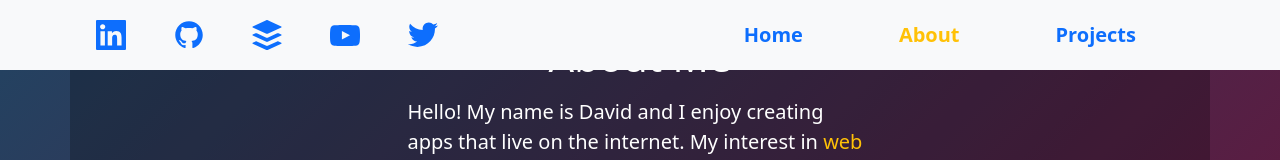
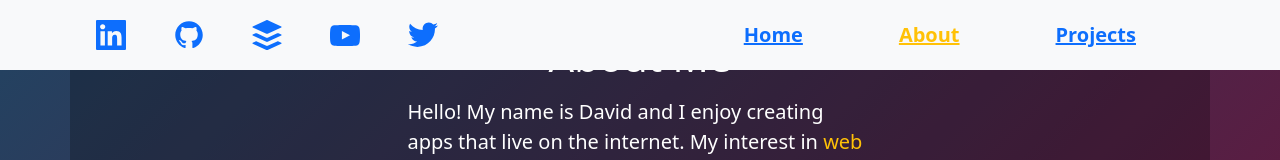
Before and after one commit to asbillt/portfolio-website, a React (Create React App) app: page /about in a window 1280 px wide. Shown: the top 160 px of the page. Built offline with nearby package versions, Linux system fonts and the light colour scheme.

Commit message:
Adds link className.

```diff
--- a/src/Components/NavigationBar.js
+++ b/src/Components/NavigationBar.js
@@ -70,19 +70,19 @@ function NavigationBar() {
         <Nav className="px-md-5 fs-5">
           <NavLink
             to="/"
-            className="linkhover fw-bold px-md-5 py-md-1 py-1 pt-4 text-decoration-none"
+            className="linkhover link fw-bold px-md-5 py-md-1 py-1 pt-4"
           >
             Home
           </NavLink>
           <NavLink
             to="/about"
-            className="linkhover fw-bold px-md-5 py-md-1 py-1 text-decoration-none"
+            className="linkhover link fw-bold px-md-5 py-md-1 py-1"
           >
             About
           </NavLink>
           <NavLink
             to="/projects"
-            className="linkhover fw-bold px-md-5 py-md-1 py-1 text-decoration-none"
+            className="linkhover link fw-bold px-md-5 py-md-1 py-1"
           >
             Projects
           </NavLink>
```
